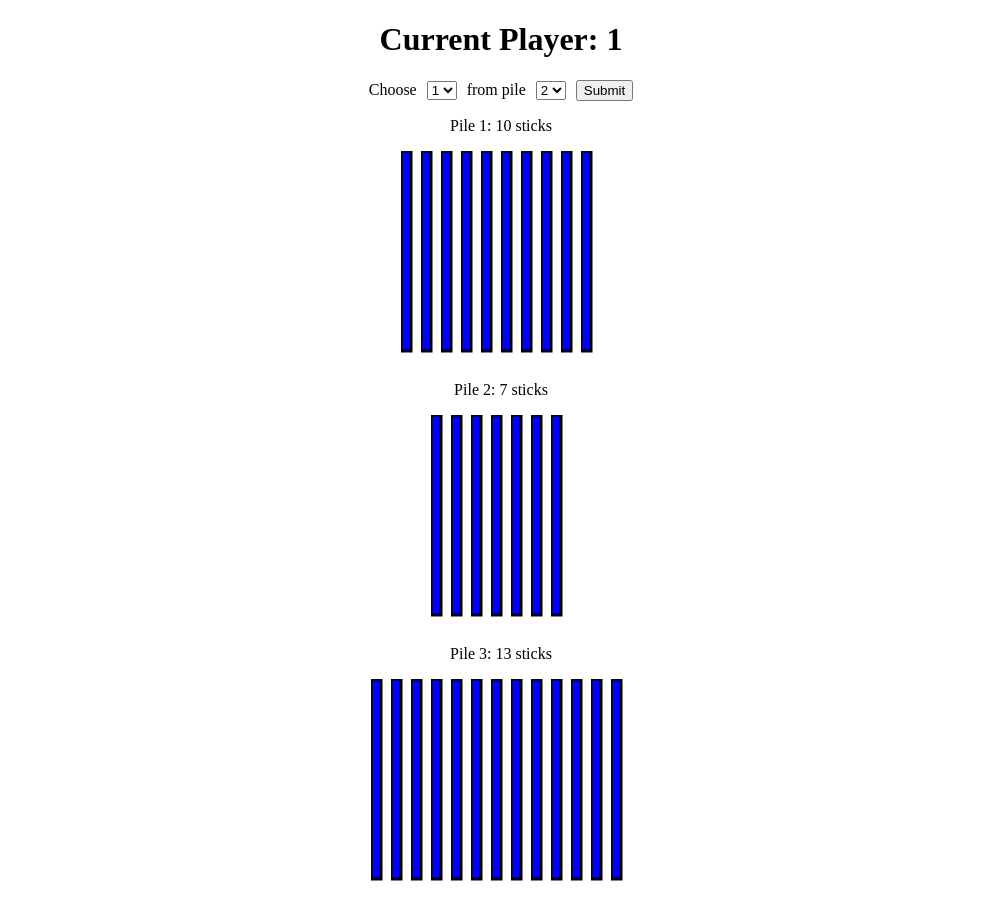
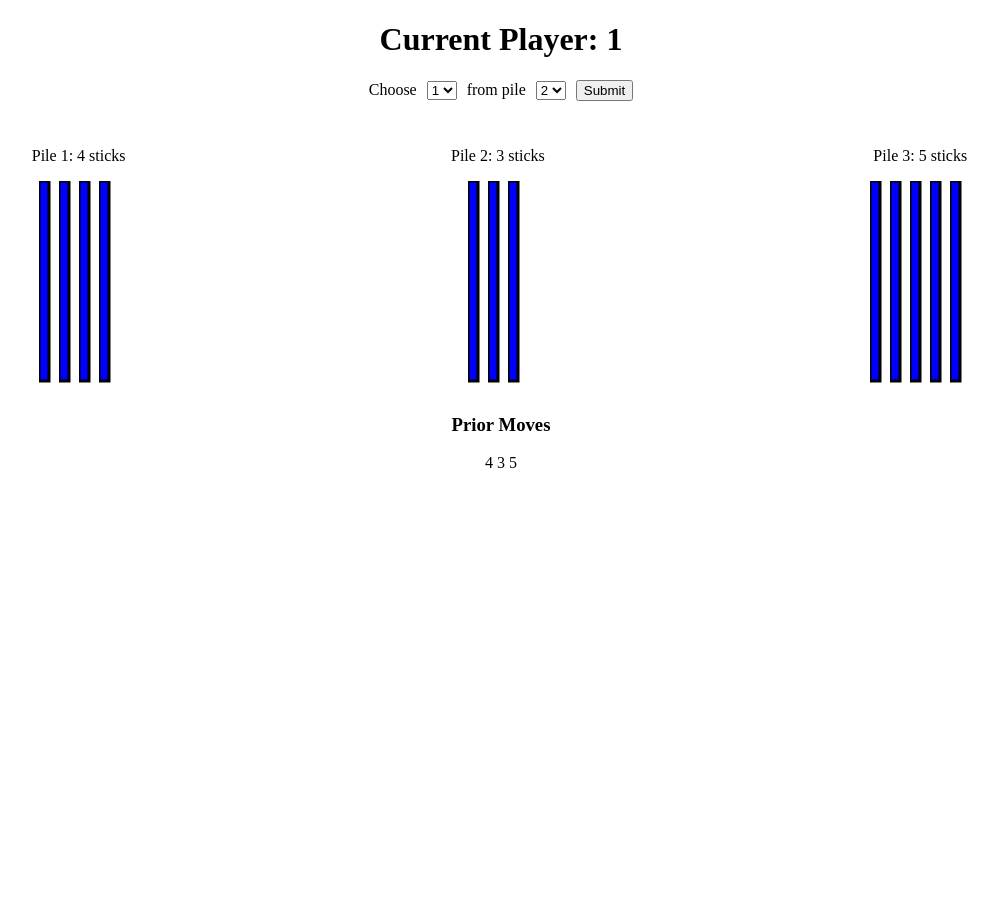
Before and after one commit to rachd/Nim, a React (Create React App) app: page / in a window 1280 px wide. Shown: the whole page, without its empty margins (139-1137 px from the left). After the commit the page ends 800 px from the top, so only its background shows below. Built offline with nearby package versions, Linux system fonts and the light colour scheme.

Commit message:
show past moves

```diff
--- a/src/App.js
+++ b/src/App.js
@@ -1,15 +1,18 @@
 import React, { Component } from 'react';
 import Sticks from "./components/Sticks";
 import Picker from "./components/Picker";
+import Moves from "./components/Moves";
 
 class App extends Component {
   constructor(props) {
     super(props);
+    const sticks = [this.generateSticks(), this.generateSticks(), this.generateSticks()];
     this.state = {
-      sticks: [this.generateSticks(), this.generateSticks(), this.generateSticks()],
+      sticks: sticks,
       currentPlayer: 1,
       error: false,
-      finished: false
+      finished: false,
+      moves: [sticks]
     }
   }
 
@@ -17,22 +20,35 @@ class App extends Component {
     return sticks[0] === 0 && sticks[1] === 0 && sticks[2] === 0
   }
 
+  resetGame = () => {
+    const sticks = [this.generateSticks(), this.generateSticks(), this.generateSticks()];
+    this.setState({
+      sticks: sticks,
+      currentPlayer: 1,
+      error: false,
+      finished: false,
+      moves: [sticks]
+    });
+  }
+
   switchPlayer = (currentPlayer) => currentPlayer === 1 ? 2 : 1;
 
-  generateSticks = () => Math.floor(Math.random() * Math.floor(14)) + 1;
+  generateSticks = () => Math.floor(Math.random() * Math.floor(5)) + 1;
 
   removeMatches = ({matches, pile}) => {
     if(this.state.sticks[pile] >= matches) {
       const newSticks = this.state.sticks.map((count, index) => index === pile ? count - matches : count);
       if (this.checkForFinish(newSticks)) {
-        this.setState({
-          finished: true
-        });
+        this.setState(prevState => { return {
+          finished: true,
+          moves: [...prevState.moves, newSticks]
+        }});
       } else {
         this.setState(prevState => { return {
           error: false,
           currentPlayer: this.switchPlayer(prevState.currentPlayer),
-          sticks: newSticks
+          sticks: newSticks,
+          moves: [...prevState.moves, newSticks]
         }});
       }
     } else {
@@ -47,14 +63,23 @@ class App extends Component {
         <h1>Current Player: {this.state.currentPlayer}</h1>
         {this.state.error && (<h2>Not enough sticks in the pile</h2>)}
         <Picker onSubmit={this.removeMatches}/>
-        {this.state.sticks.map((num, index) => (
-          <Sticks key={index} style={{display:"block"}} number={num} pile={index + 1}/>
-        ))}
+        <div style={{display: "flex", justifyContent: "space-around", marginTop: 30}}>
+          {this.state.sticks.map((num, index) => (
+            <Sticks key={index} style={{display:"block"}} number={num} pile={index + 1}/>
+          ))}
+        </div>
+        <Moves moves={this.state.moves}/>
       </div>
     );
     return (
       <div className="App" style={{textAlign: "center"}}>
-        {finished ? (<h1>Player {this.state.currentPlayer} loses</h1>) : game}
+        {finished ? (
+          <div>
+            <h1>Player {this.state.currentPlayer} loses</h1>
+            <button onClick={this.resetGame}>Play Again</button>
+            <Moves moves={this.state.moves}/>
+          </div>
+        ) : game}
       </div>
     );
   }
--- /dev/null
+++ b/src/components/Moves.js
@@ -0,0 +1,15 @@
+
+import React from "react";
+
+const Moves = ({moves}) => {
+    return (
+        <div>
+            <h3>Prior Moves</h3>
+            {moves.map(move => (
+                <p>{move.map(pile => (` ${pile} `))}</p>
+            ))}
+        </div>
+    )
+}
+
+export default Moves;
```
